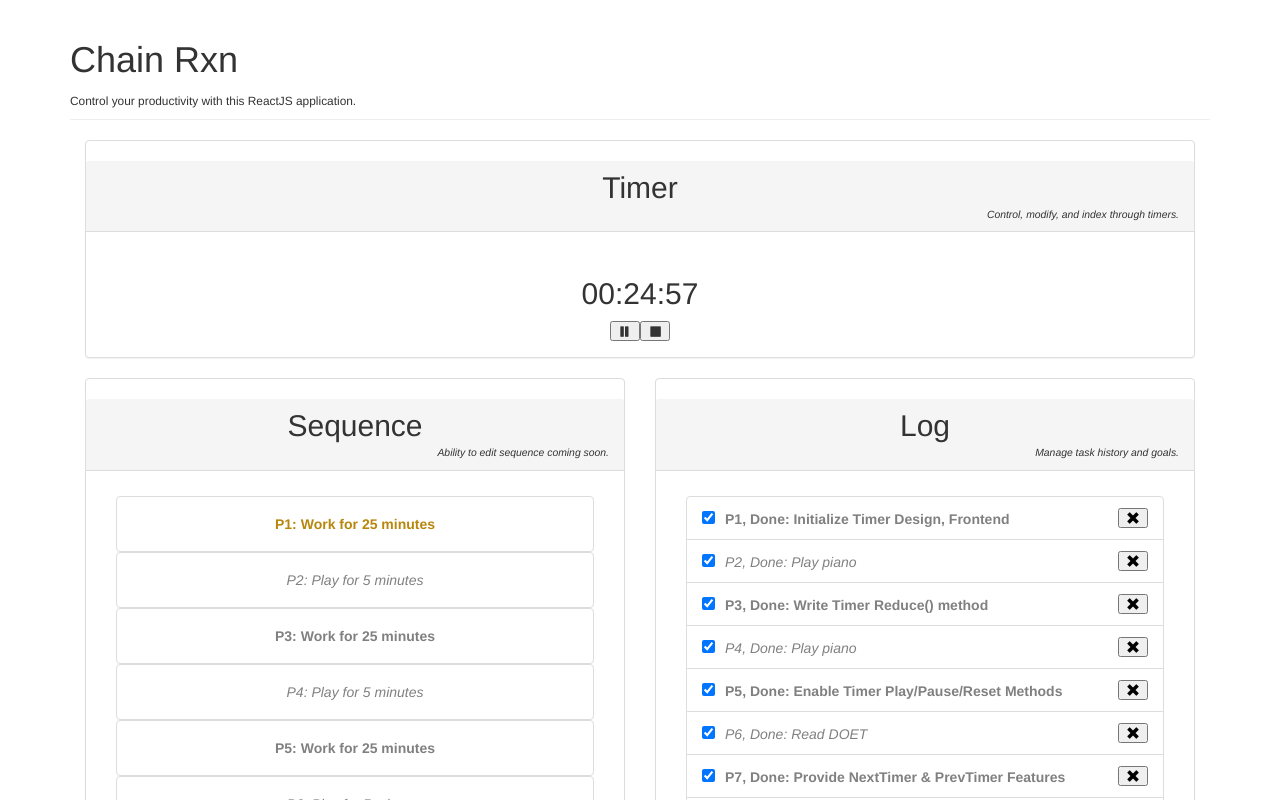
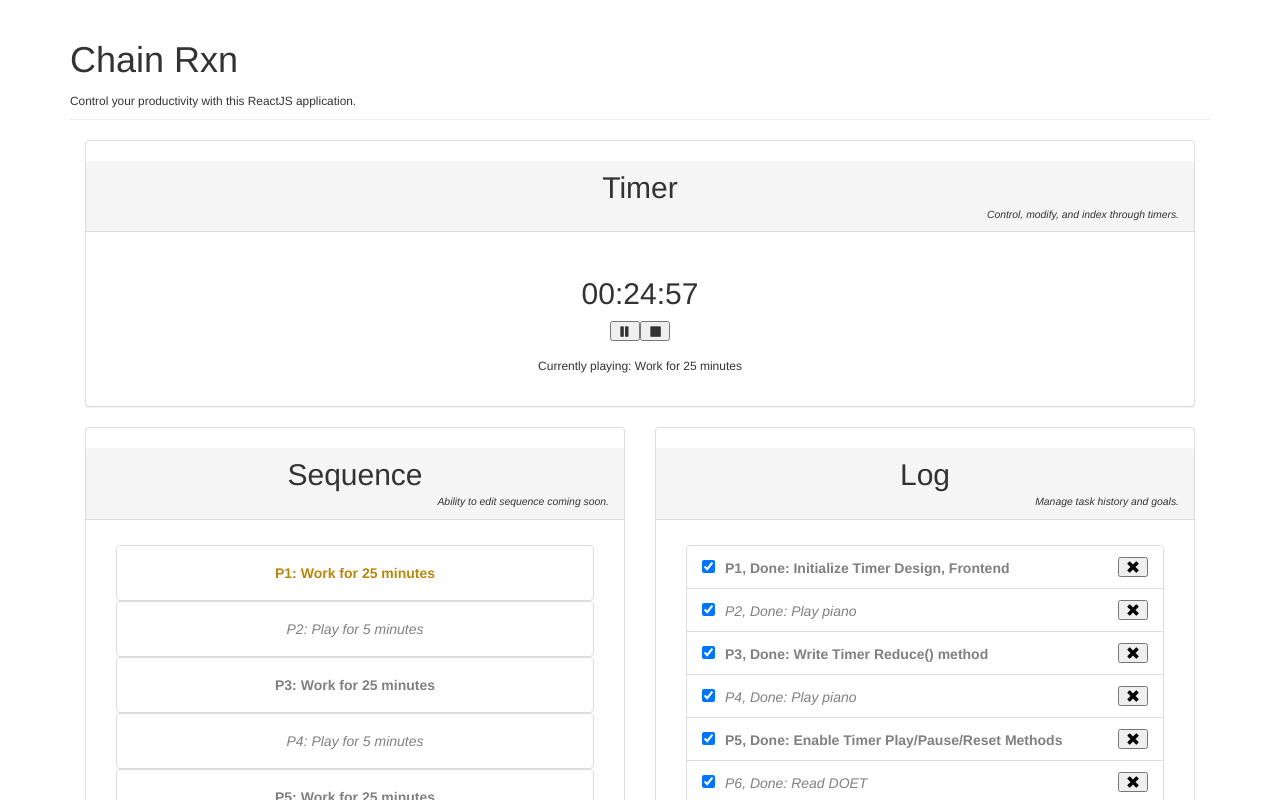
Before and after one commit to n-kimberly/ChainRXN, a React (Create React App) app: page / in a window 1280 px wide. Both pictures are taken after a click on the button 639 px from the left and 331 px from the top of the page. Shown: the top 800 px of the page. Built offline with nearby package versions, Linux system fonts and the light colour scheme.

Commit message:
Improve user understanding of current timer in sequence *Show current timer when timer is running *Show modify timer input form when timer is not running

```diff
--- a/src/App.js
+++ b/src/App.js
@@ -158,6 +158,7 @@ class App extends Component {
             <div className = "panel-body">
               <Timer
                 baseTime = { this.state.baseTime }
+                currentTimer = { this.state.currentTimer }
                 currentTime = { this.state.currentTime }
                 timerStates = { timerStates }
                 timerState = { this.state.timerState }
--- a/src/Timer/TimerSet/components/TimerSet.jsx
+++ b/src/Timer/TimerSet/components/TimerSet.jsx
@@ -54,6 +54,10 @@ class TimerSet extends Component {
                     </div>
                 </div> */}
                 <div className = "row control-row" >
+                    {
+                        (this.props.timerState !== this.props.timerStates.PLAYING)
+                        &&
+                        (
                         <div className = "form-group">
                             <h5 className = "col-sm-4" align = "right">
                                 <label htmlFor = "minutes"> Modify Timer (min.) </label>
@@ -66,6 +70,17 @@ class TimerSet extends Component {
                                 onChange = { this.handleChange } />
                             </div>
                         </div>
+                        )
+                    }
+                    {
+                        (this.props.timerState === this.props.timerStates.PLAYING)
+                        &&
+                        (
+                        <h6 align="center">
+                            Currently playing: { this.props.currentTimer.timerType } for { this.props.currentTimer.timerAllocation } minutes
+                        </h6>
+                        )
+                    }
                 </div>
                 {/* <div className = "row control-row" >
                     <div className = "form-group">
--- a/src/Timer/components/Timer.jsx
+++ b/src/Timer/components/Timer.jsx
@@ -2,7 +2,6 @@ import React, { Component } from 'react';
 import TimerDisplay from '../TimerDisplay/components/TimerDisplay';
 import TimerControls from '../TimerControls/components/TimerControls';
 import TimerSet from '../TimerSet/components/TimerSet';
-import * as timerStates from '../timerStates';
 
 
 class Timer extends Component {
@@ -20,13 +19,12 @@ class Timer extends Component {
                     resetTimer = { this.props.resetTimer }
                     startTimer = { this.props.startTimer }
                     pauseTimer = { this.props.pauseTimer } />
-                {
-                    (this.props.timerState !== timerStates.PLAYING)
-                    &&
-                    (<TimerSet
-                        baseTime = { this.props.baseTime }
-                        setTime = { this.props.setTime } />)
-                }
+                <TimerSet
+                    timerStates = { this.props.timerStates }
+                    timerState = { this.props.timerState }
+                    currentTimer = { this.props.currentTimer }
+                    baseTime = { this.props.baseTime }
+                    setTime = { this.props.setTime } />
             </div>
         );
     }
```
Lines whose indentation alone changed are shown as unchanged.
